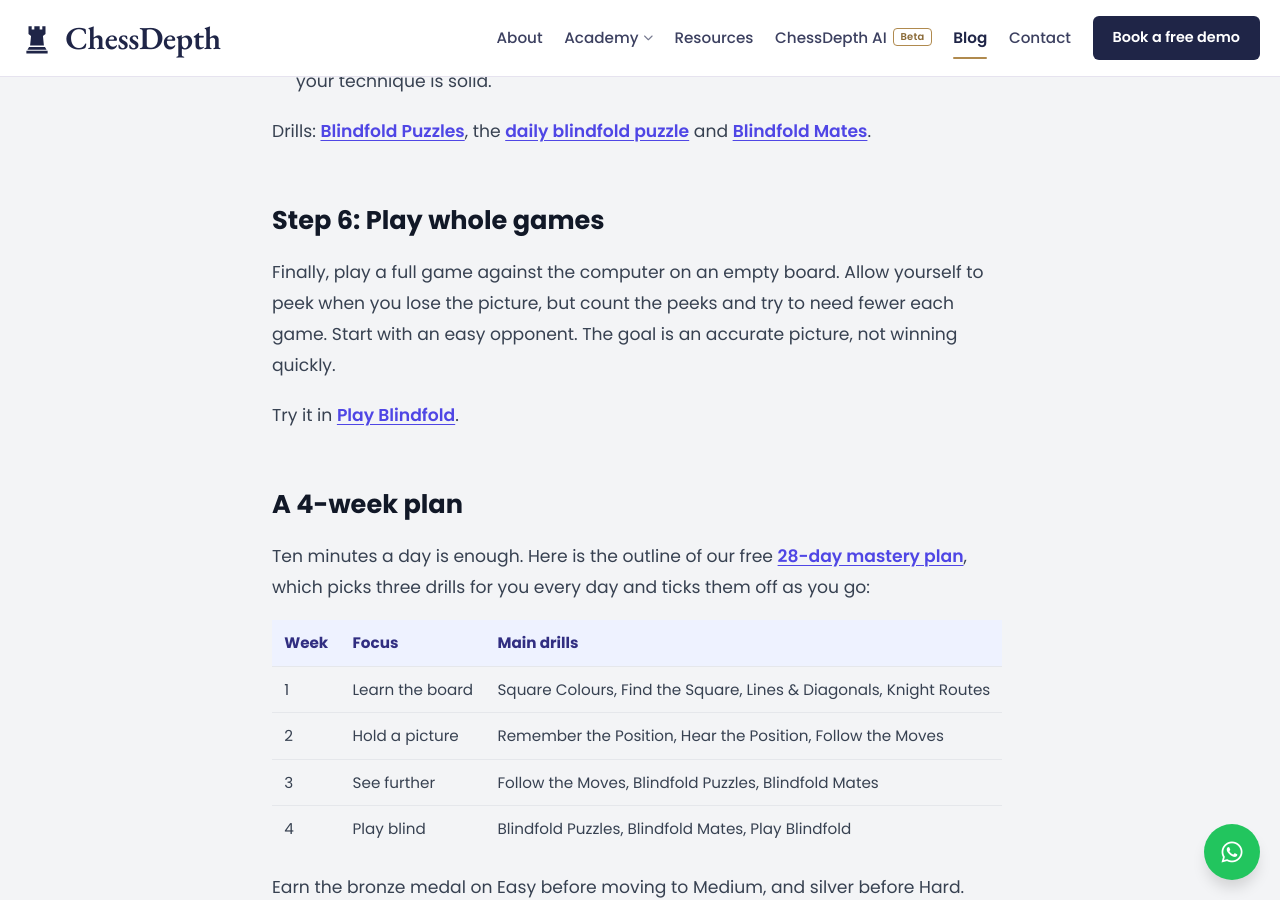
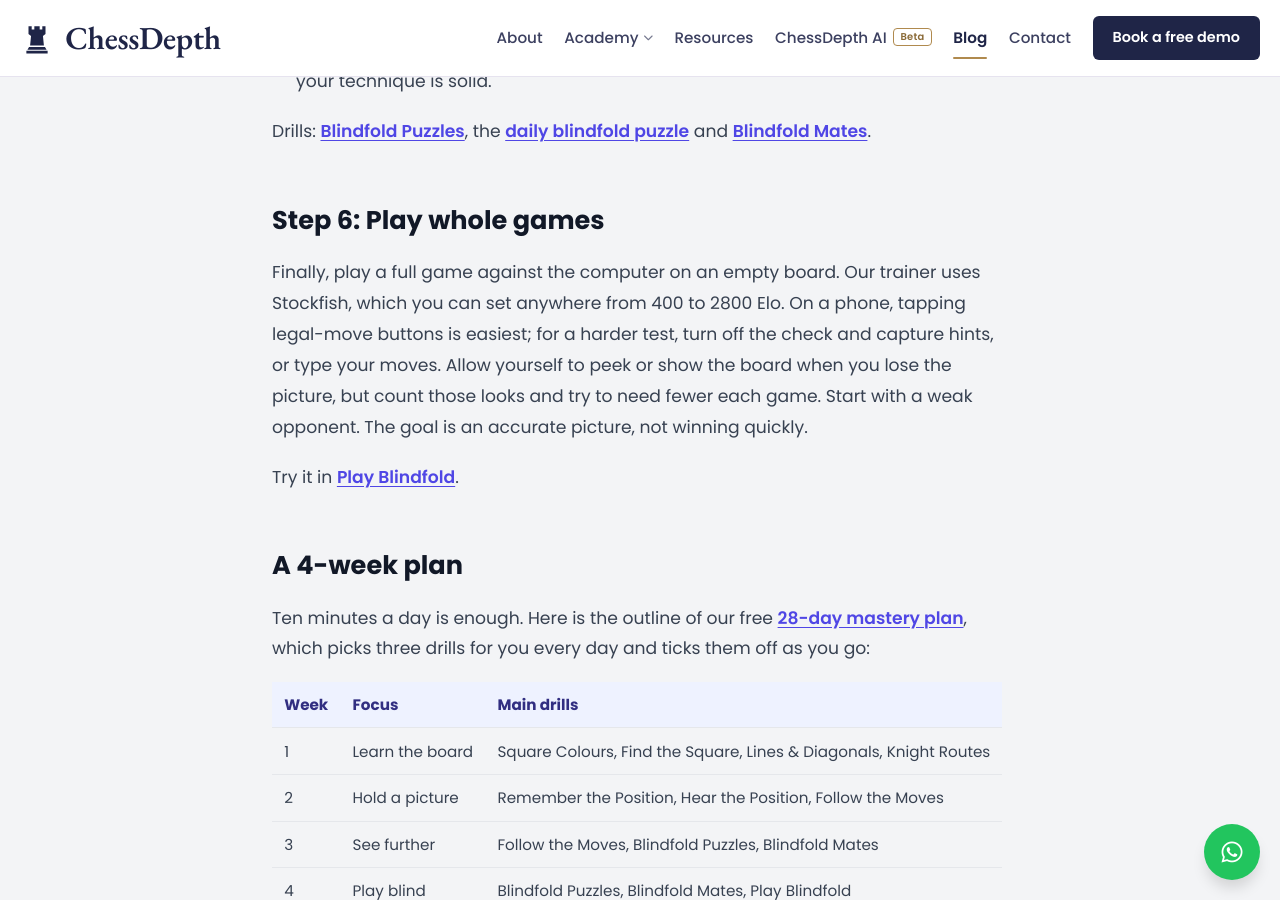
Before and after one commit to Sourabhjoshi1/Chess-Depth, a Jekyll site: the page built from _posts/2026-11-04-how-to-play-blindfold-chess.md, in a window 1280 px wide and 900 px high, scrolled down 3619 px. Built offline with Jekyll 4.4.1, drawn with Linux system fonts in a browser that asks for light colours.

Commit message:
Play Blindfold: switch input mid-game; guide mentions Stockfish options
Co-Authored-By: Claude Opus 5.5 <noreply@anthropic.com>
Claude-Session: https://claude.ai/code/session_017ZwxdNZGtw2tXrZdE2ZP9f

```diff
--- a/_posts/2026-11-04-how-to-play-blindfold-chess.md
+++ b/_posts/2026-11-04-how-to-play-blindfold-chess.md
@@ -80,7 +80,7 @@ Drills: [Blindfold Puzzles](/resources/blindfold/#puzzles), the [daily blindfold
 
 ## Step 6: Play whole games
 
-Finally, play a full game against the computer on an empty board. Allow yourself to peek when you lose the picture, but count the peeks and try to need fewer each game. Start with an easy opponent. The goal is an accurate picture, not winning quickly.
+Finally, play a full game against the computer on an empty board. Our trainer uses Stockfish, which you can set anywhere from 400 to 2800 Elo. On a phone, tapping legal-move buttons is easiest; for a harder test, turn off the check and capture hints, or type your moves. Allow yourself to peek or show the board when you lose the picture, but count those looks and try to need fewer each game. Start with a weak opponent. The goal is an accurate picture, not winning quickly.
 
 Try it in [Play Blindfold](/resources/blindfold/#play).
 
--- a/assets/js/blindfold.js
+++ b/assets/js/blindfold.js
@@ -1022,13 +1022,14 @@ const eloLevel = (e) => (e < 1000 ? "easy" : e < 1600 ? "medium" : "hard");
   stoppers.play = () => { if (state) { state.dead = true; state = null; } setup(true); };
   function inputUI() {
     const buttons = S.input === "buttons";
+    $("pl-switchin").innerHTML = buttons ? '<i class="fas fa-keyboard"></i> Type instead' : '<i class="fas fa-th"></i> Move buttons';
     $("pl-form").classList.toggle("hidden", buttons || !myTurn()); $("pl-mvbox").classList.toggle("hidden", !buttons || !myTurn());
     if (buttons && myTurn()) moveButtons($("pl-mvbox"), state.g, { check: !!S.hints[0], capture: !!S.hints[1], mate: !!S.hints[2] }, (san) => mine(san));
     if (!buttons && myTurn() && matchMedia("(pointer: fine)").matches) $("pl-input").focus();
   }
   function showList() {
     const s = state.sans, box = $("pl-list");
-    if (S.list === "hidden" && !state.listOpen) { box.innerHTML = s.length ? `<span class="bf-qn">Move list hidden</span><span class="bf-hint-sm">${s.length} moves played. Tap “Show moves” if you're lost.</span>` : ""; }
+    if (S.list === "hidden" && !state.listOpen) { box.innerHTML = s.length ? `<span class="bf-qn">Move list hidden</span><span class="bf-hint-sm">${s.length} move${s.length > 1 ? "s" : ""} played. Tap “Show moves” if you're lost.</span>` : ""; }
     else if (S.list === "last" && !state.listOpen) box.innerHTML = s.length ? `<span class="bf-qn">Only the last move is shown</span>` + lineHTML(s.slice(-1), s.length - 1) : "";
     else box.innerHTML = lineHTML(s);
     box.scrollTop = box.scrollHeight;
@@ -1121,6 +1122,7 @@ const eloLevel = (e) => (e < 1000 ? "easy" : e < 1600 ? "medium" : "hard");
     if (state.boardOpen) { state.views++; counts(); board.setPosition(posObj(state.g), false); $("pl-showboard").innerHTML = '<i class="fas fa-eye-slash"></i> Hide board'; }
     else { board.setPosition({}, false); $("pl-showboard").innerHTML = '<i class="fas fa-chess-board"></i> Show board'; }
   });
+  $("pl-switchin").addEventListener("click", () => { S.input = S.input === "buttons" ? "type" : "buttons"; save(); if (state) inputUI(); });
   $("pl-showmoves").addEventListener("click", () => { if (!state) return; state.listOpen = !state.listOpen; showList(); });
   $("pl-takeback").addEventListener("click", () => {
     if (!myTurn() || state.sans.length < (state.me === "w" ? 2 : 3)) return;
--- a/pages/blindfold.html
+++ b/pages/blindfold.html
@@ -263,7 +263,7 @@ head_scripts:
               <p class="bf-msg" id="pl-msg" role="status"></p>
               <div class="bf-mvbox hidden" id="pl-mvbox"></div>
               <form class="bf-type hidden" id="pl-form" autocomplete="off"><input id="pl-input" placeholder="Type a move, e.g. Nf3, or tap the board" spellcheck="false" aria-label="Your move"><button type="submit">Play</button></form>
-              <div class="bf-row bf-tools"><button type="button" class="bf-ghost" id="pl-peek"><i class="fas fa-eye"></i> Peek 2 s</button><button type="button" class="bf-ghost" id="pl-showboard"><i class="fas fa-chess-board"></i> Show board</button><button type="button" class="bf-ghost hidden" id="pl-showmoves"><i class="fas fa-list-ol"></i> Show moves</button><button type="button" class="bf-ghost" id="pl-takeback"><i class="fas fa-undo"></i> Take back</button><button type="button" class="bf-ghost" id="pl-resign"><i class="fas fa-flag"></i> Resign</button></div>
+              <div class="bf-row bf-tools"><button type="button" class="bf-ghost" id="pl-peek"><i class="fas fa-eye"></i> Peek 2 s</button><button type="button" class="bf-ghost" id="pl-showboard"><i class="fas fa-chess-board"></i> Show board</button><button type="button" class="bf-ghost hidden" id="pl-showmoves"><i class="fas fa-list-ol"></i> Show moves</button><button type="button" class="bf-ghost" id="pl-switchin"><i class="fas fa-keyboard"></i> Type instead</button><button type="button" class="bf-ghost" id="pl-takeback"><i class="fas fa-undo"></i> Take back</button><button type="button" class="bf-ghost" id="pl-resign"><i class="fas fa-flag"></i> Resign</button></div>
               <div class="bf-row bf-end hidden" id="pl-end"><a class="bf-start" id="pl-lichess" target="_blank" rel="noopener"><i class="fas fa-chess-knight"></i> Analyse on Lichess</a><button type="button" class="bf-ghost" id="pl-copy"><i class="far fa-copy"></i> Copy PGN</button><button type="button" class="bf-ghost" id="pl-new"><i class="fas fa-redo"></i> New game</button></div>
             </div>
             <p class="bf-credit">Opponent: <a href="https://stockfishchess.org" target="_blank" rel="noopener">Stockfish 18</a> (GPL-3.0), via <a href="https://github.com/nmrugg/stockfish.js" target="_blank" rel="noopener">Stockfish.js</a>, running in your browser.</p>
```
